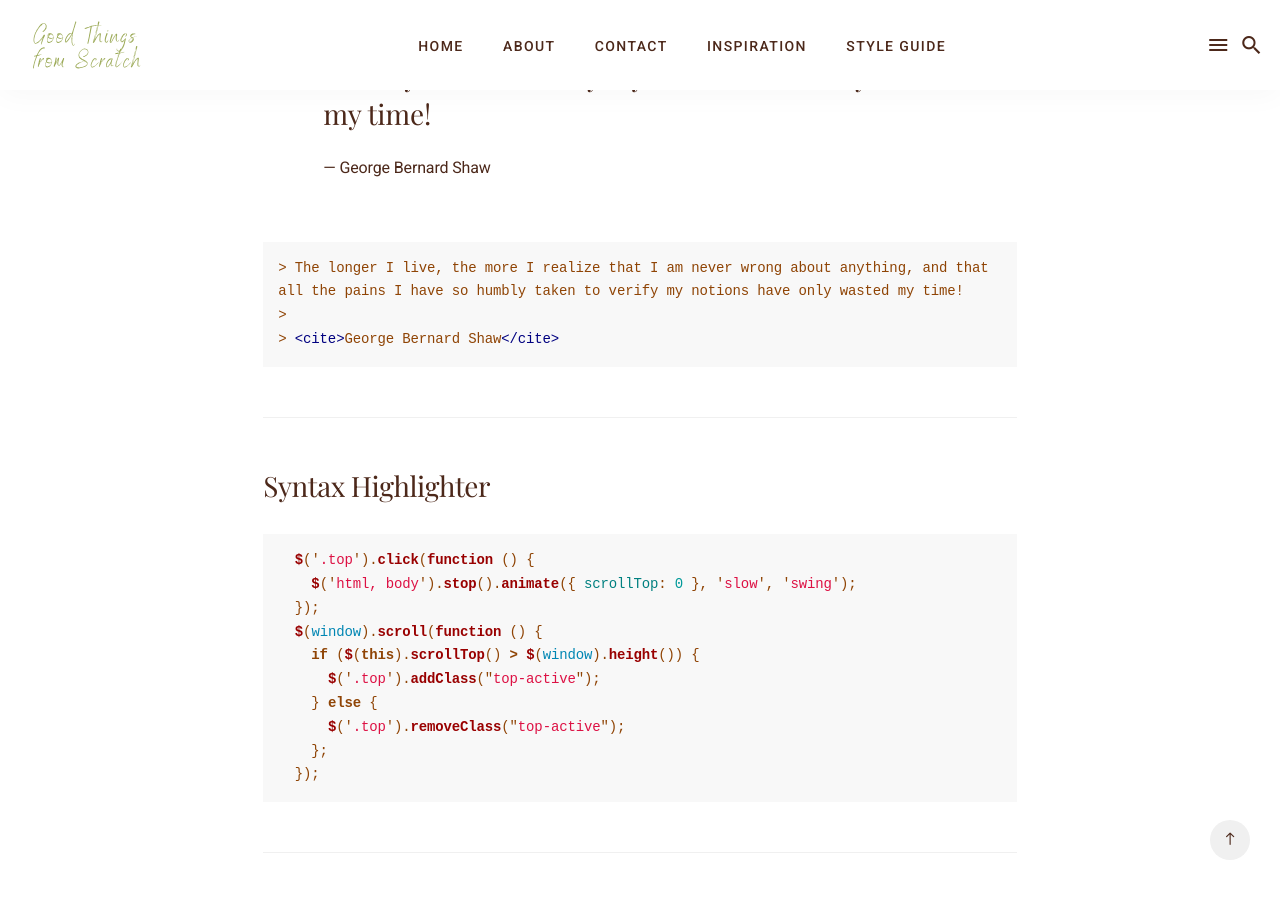
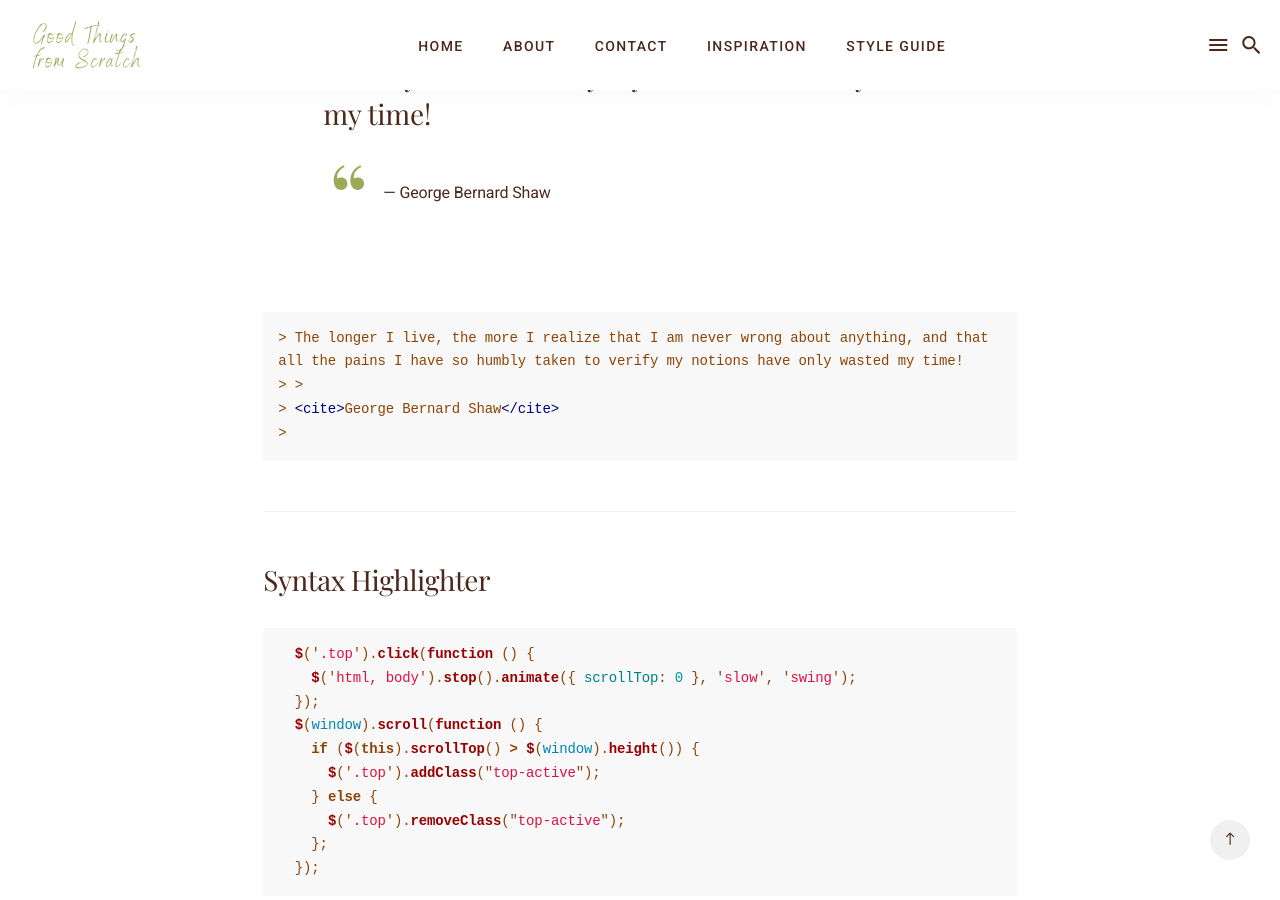
Before and after one commit to avarndell/GoodThingsFromScratch, a Jekyll site: the page built from _pages/styleguide.md, in a window 1280 px wide and 900 px high, scrolled down 2946 px. Built offline with Jekyll 4.4.1, drawn with Linux system fonts in a browser that asks for light colours; nearby versions of some CDN libraries.

Commit message:
Update Pages “styleguide”

```diff
--- a/_pages/styleguide.md
+++ b/_pages/styleguide.md
@@ -1,10 +1,9 @@
 ---
 layout: page
+permalink: /styleguide/
 title: Style Guide
-permalink: /styleguide/
-image: '/images/26.jpg'
+image: /images/26.jpg
 ---
-
 A paragraph looks like this — In qua quid est boni praeter summam voluptatem, et eam sempiternam? Cur post Tarentum ad Archytam? Qua ex cognitione facilior facta est investigatio rerum occultissimarum. Negat enim tenuissimo victu, id est contemptissimis escis et potionibus, minorem voluptatem percipi quam rebus exquisitissimis ad epulandum. Non enim iam stirpis bonum quaeret, sed animalis. Qui autem esse poteris, nisi te amor ipse ceperit? Sic igitur in homine perfectio ista in eo potissimum, quod est optimum, id est in virtute, laudatur.
 
 ***
@@ -12,10 +11,15 @@
 ## Headings by default:
 
 # H1 For example
+
 ## H2 For example
+
 ### H3 For example
+
 #### H4 For example
+
 ##### H5 For example
+
 ###### H6 For example
 
 ***
@@ -34,11 +38,11 @@
 
 #### Unordered list example:
 
-* Bitters semiotics vice thundercats synth.
-* Literally cred narwhal bitters wayfarers.
-* Kale chips chartreuse paleo tbh street art marfa.
-* Mlkshk polaroid sriracha brooklyn.
-* Pug you probably haven't heard of them air plant man bun.
+- Bitters semiotics vice thundercats synth.
+- Literally cred narwhal bitters wayfarers.
+- Kale chips chartreuse paleo tbh street art marfa.
+- Mlkshk polaroid sriracha brooklyn.
+- Pug you probably haven't heard of them air plant man bun.
 
 ***
 
@@ -63,18 +67,17 @@
 #### A quote looks like this:
 
 > The longer I live, the more I realize that I am never wrong about anything, and that all the pains I have so humbly taken to verify my notions have only wasted my time!
->
+> >
 > <cite>George Bernard Shaw</cite>
 
 {% highlight html %}
+
 > The longer I live, the more I realize that I am never wrong about anything, and that all the pains I have so humbly taken to verify my notions have only wasted my time!
->
+> >
 > <cite>George Bernard Shaw</cite>
-{% endhighlight %}
+> {% endhighlight %}
 
 ***
-
-
 
 ## Syntax Highlighter
 
```
